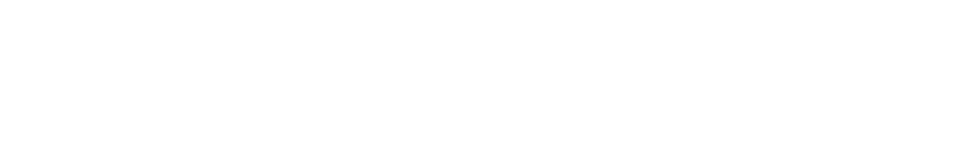
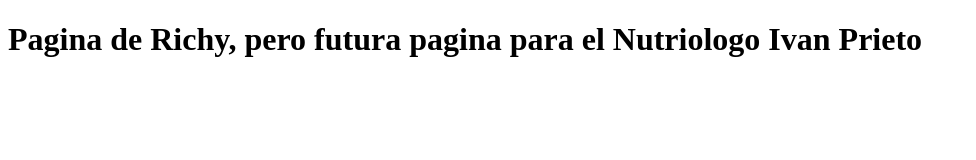
Before and after one commit to Hector9923/nutriologoivan, a plain HTML site: page index.html in a window 1280 px wide. Shown: the whole page, without its empty margins (0-976 px from the left). Drawn offline with Linux system fonts and the light colour scheme.

Commit message:
second commit

```diff
--- a/index.html
+++ b/index.html
@@ -4,9 +4,9 @@
     <meta charset="UTF-8">
     <meta http-equiv="X-UA-Compatible" content="IE=edge">
     <meta name="viewport" content="width=device-width, initial-scale=1.0">
-    <title>Pagina de Richy, pero futura pagina para el Nutriologo Ivan Prieto</title>
+    <title>Nutriologo Ivan P</title>
 </head>
 <body>
-
+    <h1>Pagina de Richy, pero futura pagina para el Nutriologo Ivan Prieto</h1>
 </body>
 </html>
```
